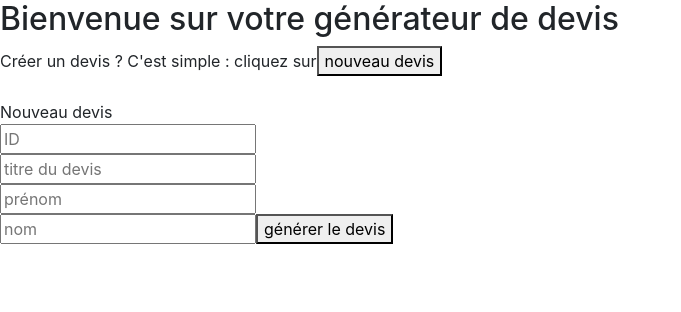
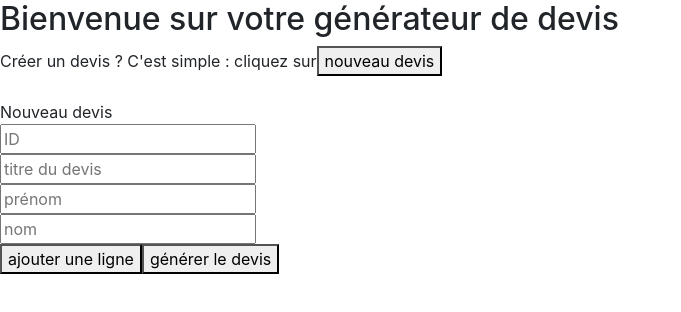
Before and after one commit to sandix34/Devis-generator-react, a React (Create React App) app: page / in a window 1280 px wide. Shown: the top 312 px of the page, without its empty margins (0-681 px from the left). Built offline with nearby package versions, Linux system fonts and the light colour scheme.

Commit message:
Add new properties to the items object

```diff
--- a/src/components/EstimateForm.jsx
+++ b/src/components/EstimateForm.jsx
@@ -8,6 +8,25 @@ class EstimateForm extends Component {
         customerLastName: "",
         items: {}
     };
+
+    /*
+    items: {
+        "12345": {
+            id: "34567",
+            description: "unité centrale",
+            quantity: "1",
+            taxe: 0.2,
+            amount: 1400
+        },
+        "453245": {
+            id: "45475324",
+            description: "écran",
+            quantity: "2",
+            taxe: 0.2,
+            amount: 400
+        }
+    }
+    */
 
     handleSubmit = evt => {
         evt.preventDefault();
@@ -25,6 +44,21 @@ class EstimateForm extends Component {
 
     }
 
+    addItem = () => {
+        const id = Date.now().toString();
+        const items = { ...this.state.items };
+        console.log(this, items);
+        items[id] = {
+            id: id,
+            description: "description",
+            quantity: "1",
+            taxe: 0.2,
+            amount: 0
+        };
+        this.setState({ items: items });
+
+    }
+
     render() {
         return (
             <>
@@ -33,7 +67,8 @@ class EstimateForm extends Component {
                     <input type="text" name="id" id="id" placeholder="ID" value={this.state.id} onChange={evt => this.handleChange(evt, 'id')} /> <br/>
                     <input type="text" name="title" id="title" placeholder="titre du devis" value={this.state.Title} onChange={evt => this.handleChange(evt,'title')} /> <br/>
                     <input type="text" name="customerFirstName" id="customerFirstName" placeholder="prénom" value={this.state.customerFirstName} onChange={evt => this.handleChange(evt,'customerFirstName')} /> <br/>
-                    <input type="text" name="customerLastName" id="customerLastName" placeholder="nom" value={this.state.customerLastName} onChange={evt => this.handleChange(evt, 'customerLastName')} />
+                    <input type="text" name="customerLastName" id="customerLastName" placeholder="nom" value={this.state.customerLastName} onChange={evt => this.handleChange(evt, 'customerLastName')} /> <br/>
+                    <button onClick={ this.addItem }>ajouter une ligne</button>
                     <button type="submit">générer le devis</button>
                 </form>
             </>
```
